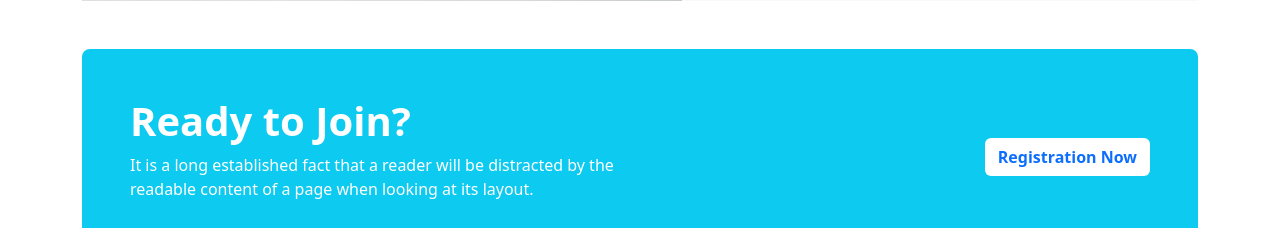
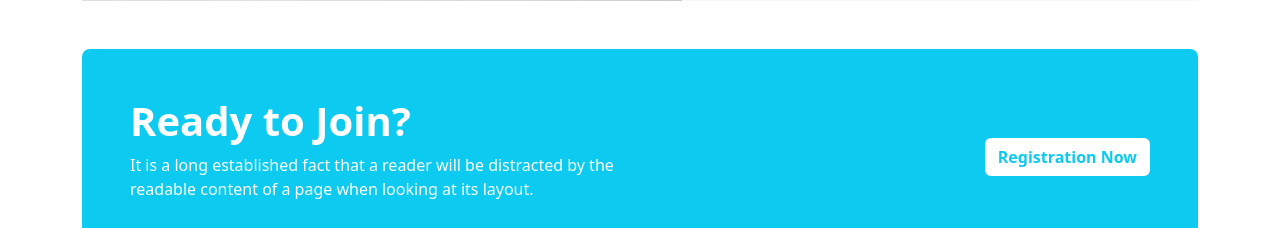
Before and after one commit to rhasibur007/edTech-repo, a plain HTML site: page index.html in a window 1280 px wide. Shown: the part 2640-2868 px from the top of the page. Drawn offline with nearby package versions, Linux system fonts and the light colour scheme.

Commit message:
Full final

```diff
--- a/index.html
+++ b/index.html
@@ -244,7 +244,7 @@
       </div>
       <div>
         <!-- Registration & Modal  -->
-        <button type="button" class="btn btn-white bg-white text-primary fw-bold" data-bs-toggle="modal"
+        <button type="button" class="btn btn-white bg-white text-info fw-bold" data-bs-toggle="modal"
           data-bs-target="#exampleModal" data-bs-whatever="@getbootstrap">Registration Now</button>
 
         <div class="modal fade" id="exampleModal" tabindex="-1" aria-labelledby="exampleModalLabel" aria-hidden="true">
```
